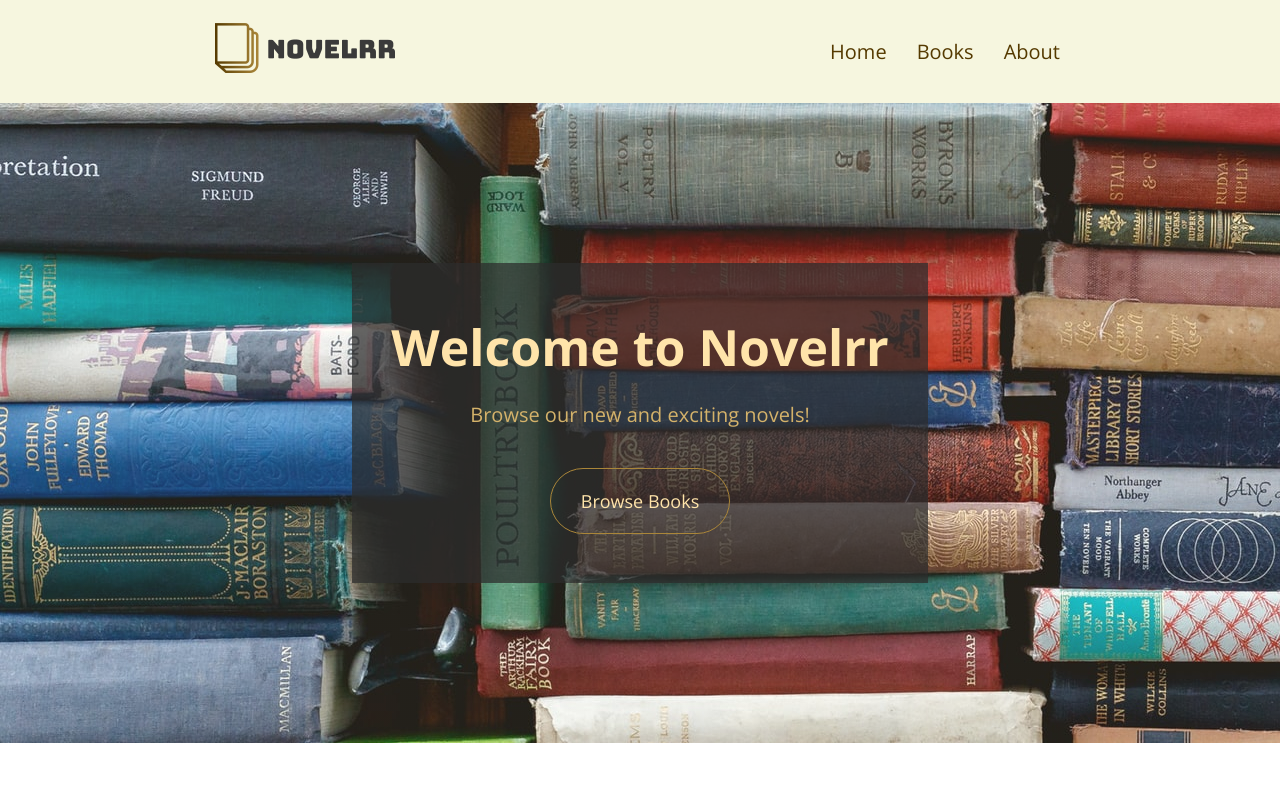
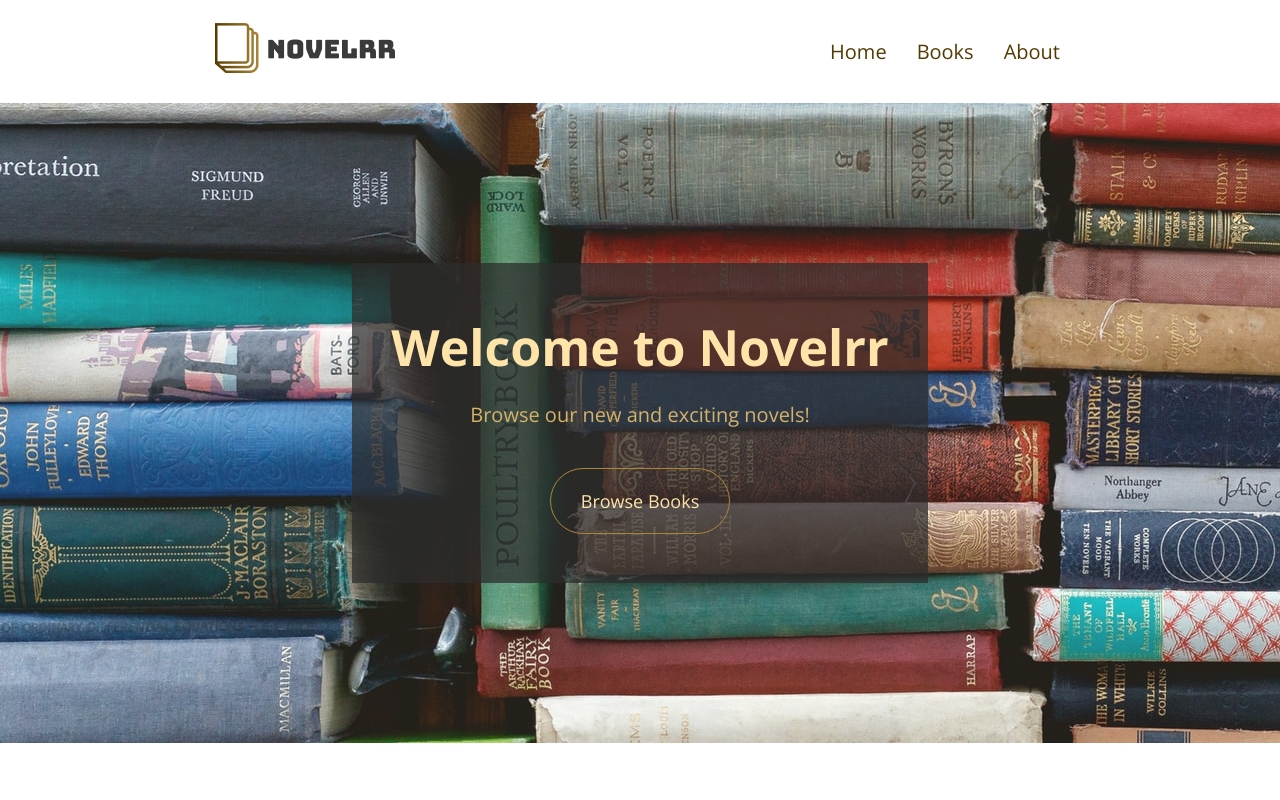
Before and after one commit to andrewmoeggy/novelrr, a React (Create React App) app: page / in a window 1280 px wide. Shown: the top 800 px of the page. Built offline with nearby package versions, Linux system fonts and the light colour scheme.

Commit message:
bg color change

```diff
--- a/src/components/Header/Header.scss
+++ b/src/components/Header/Header.scss
@@ -3,7 +3,7 @@
   width: 100%;
   justify-content: space-around;
   align-items: center;
-  background-color: rgba(245, 245, 220, 0.904);
+  background-color: white;
 }
 
 .nav {
```
